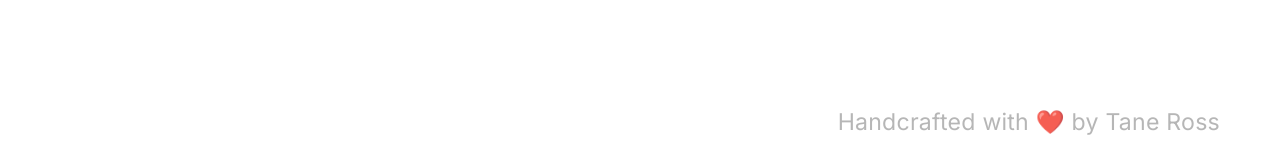
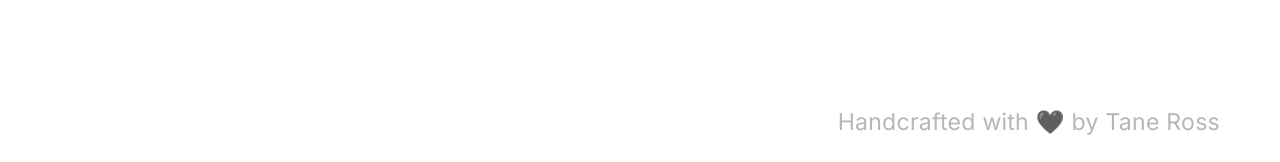
Before and after one commit to projekt2050/Portfolio, a Jekyll site: the page built from hometown.md, in a window 1280 px wide and 900 px high, scrolled down 3642 px. Shown: the part 735-897 px from the top of the window. Built offline with Jekyll 4.4.1, drawn with Linux system fonts in a browser that asks for light colours.

```diff
--- a/_layouts/project.html
+++ b/_layouts/project.html
@@ -58,7 +58,7 @@
 
   <footer class="project-footer">
     <div class="footer-content">
-      <span>Handcrafted with ❤️ by {{ site.author.name | default: site.title }}</span>
+      <span>Handcrafted with 🖤 by {{ site.author.name | default: site.title }}</span>
     </div>
   </footer>
 
```
